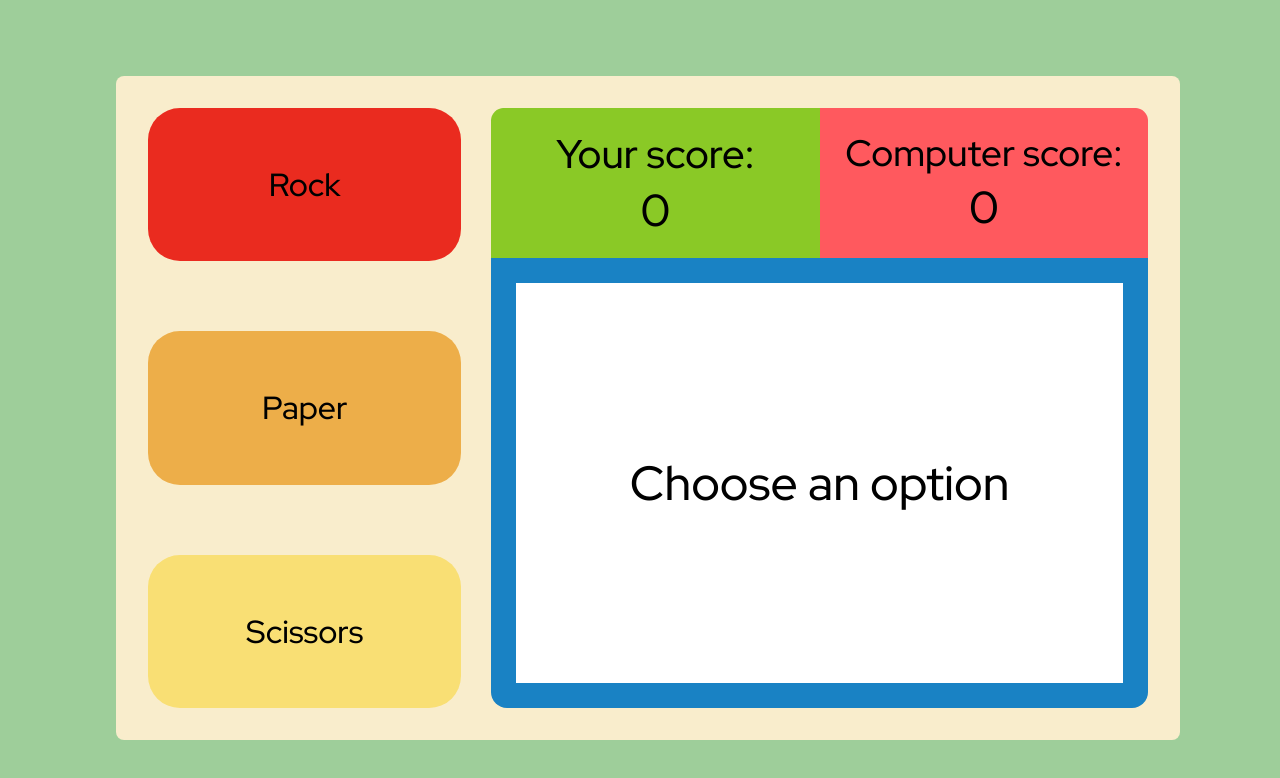
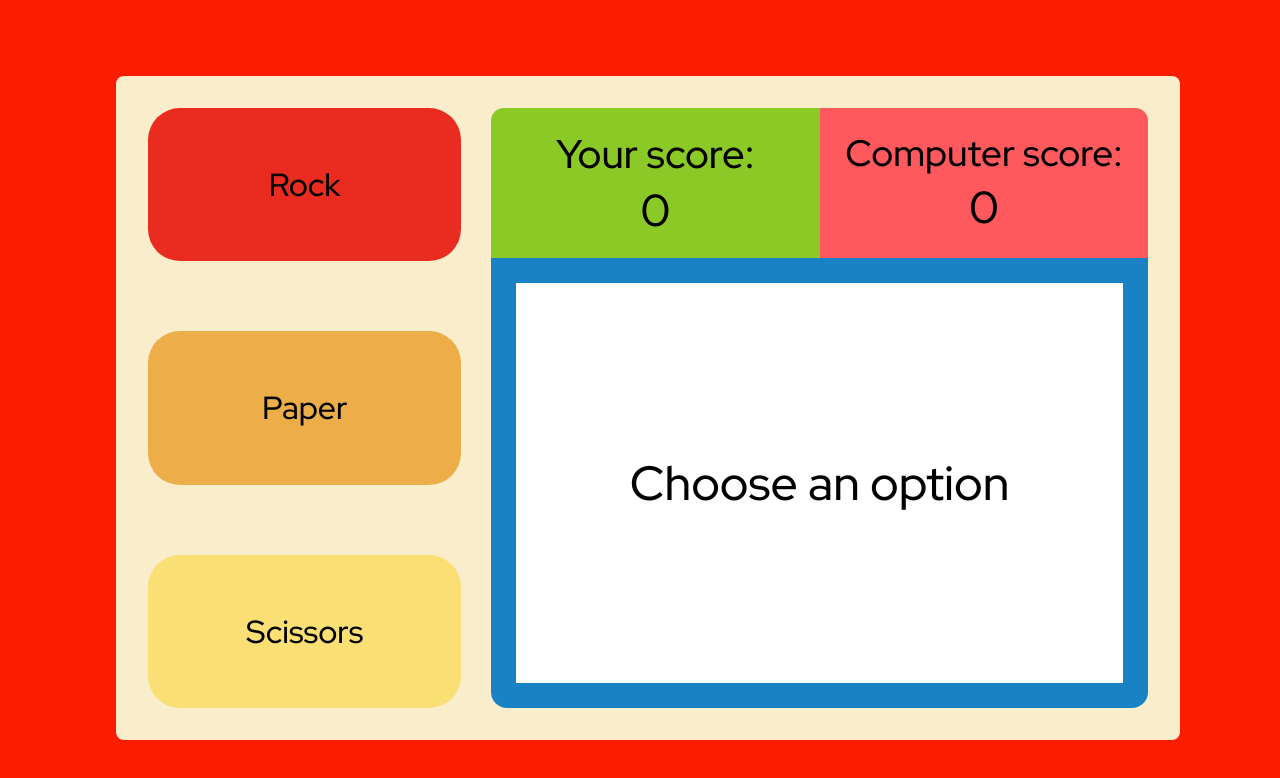
Before and after one commit to wheatScrub11/ReworkRPS, a plain HTML site: page index.html in a window 1280 px wide. Drawn offline with Linux system fonts and the light colour scheme.

Commit message:
background-color red

```diff
--- a/styles.css
+++ b/styles.css
@@ -11,7 +11,7 @@ body{
     display: flex;
     align-items: center;
     justify-content: center;
-    background-color: #9ECE9A;
+    background-color: #fb1d00; /*#9ECE9A*/
 }
 
 .box{
```
